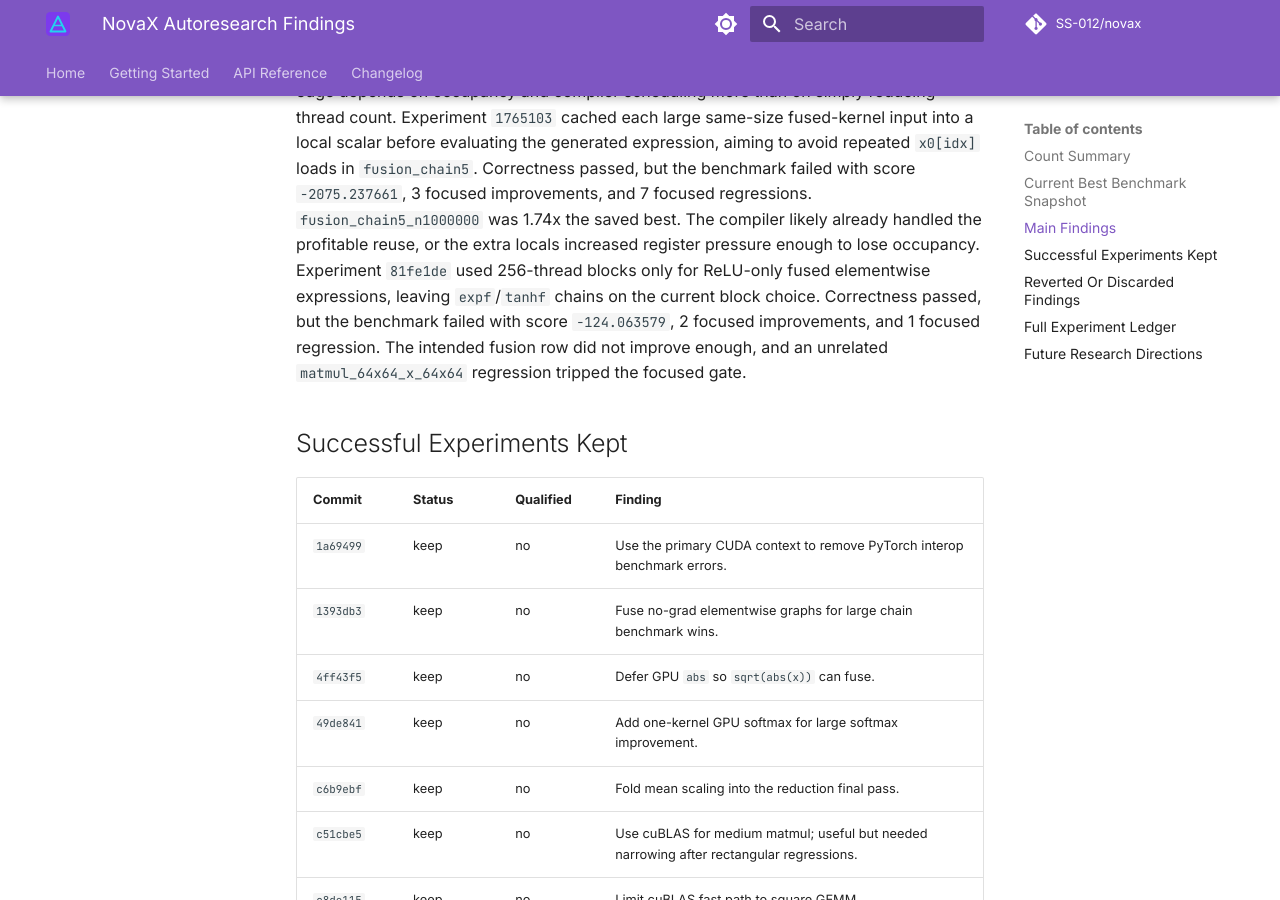
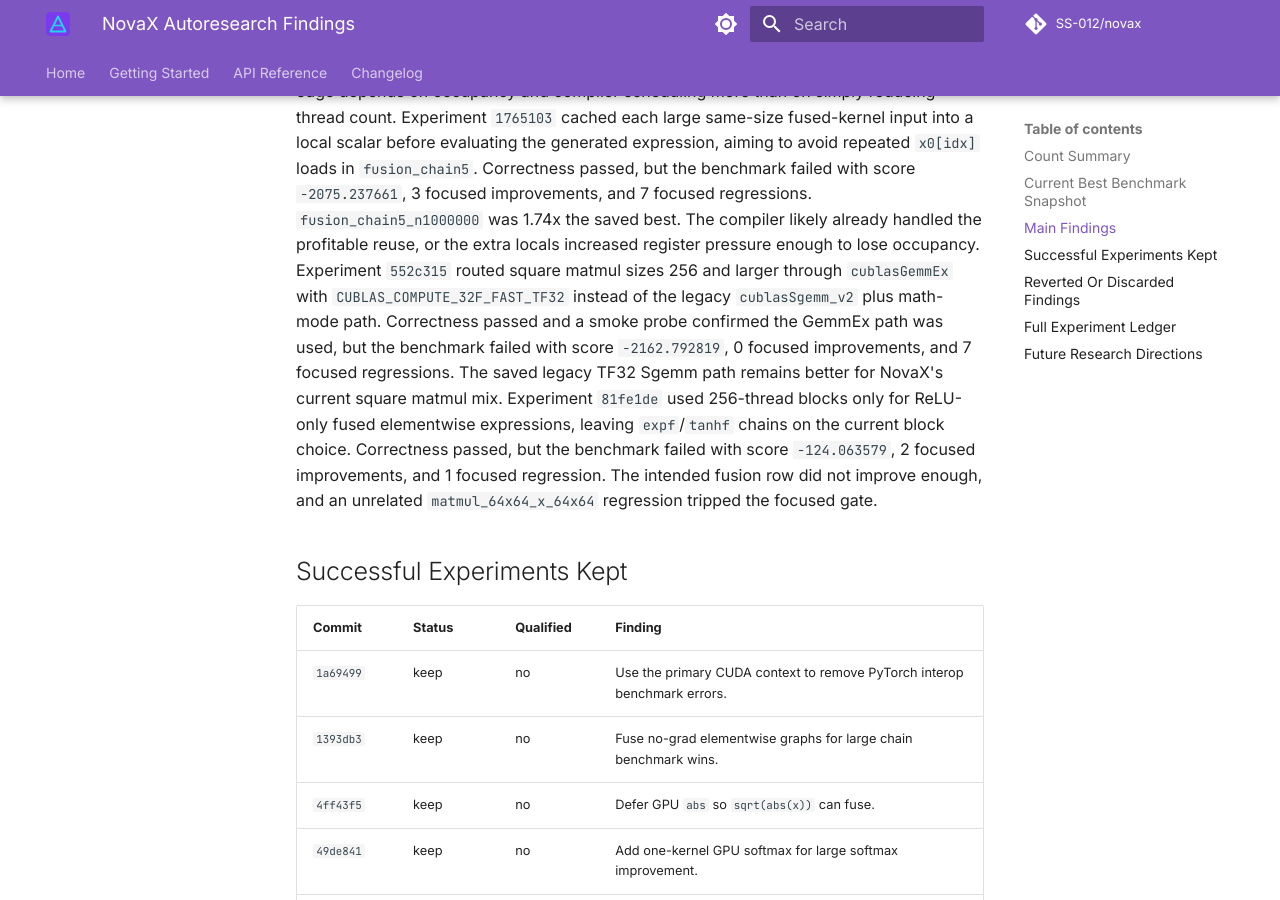
Before and after one commit to SS-012/novax, an MkDocs documentation site: the page built from docs/autoresearch-findings.md, in a window 1280 px wide and 900 px high, scrolled down 6921 px. Built offline with MkDocs 1.6.1 and Material for MkDocs 9.7.7, drawn with Linux system fonts in a browser that asks for light colours; comment, search, counter and statistics services are not loaded; the version menu is left out; some of the changed text lies outside the part shown.

Commit message:
docs: log cublas gemmex experiment

```diff
--- a/docs/autoresearch-findings.md
+++ b/docs/autoresearch-findings.md
@@ -311,6 +311,12 @@ benchmark failed with score `-2075.237661`, 3 focused improvements, and 7
 focused regressions. `fusion_chain5_n1000000` was 1.74x the saved best. The
 compiler likely already handled the profitable reuse, or the extra locals
 increased register pressure enough to lose occupancy.
+Experiment `552c315` routed square matmul sizes 256 and larger through
+`cublasGemmEx` with `CUBLAS_COMPUTE_32F_FAST_TF32` instead of the legacy
+`cublasSgemm_v2` plus math-mode path. Correctness passed and a smoke probe
+confirmed the GemmEx path was used, but the benchmark failed with score
+`-2162.792819`, 0 focused improvements, and 7 focused regressions. The saved
+legacy TF32 Sgemm path remains better for NovaX's current square matmul mix.
 Experiment `81fe1de` used 256-thread blocks only for ReLU-only fused
 elementwise expressions, leaving `expf`/`tanhf` chains on the current block
 choice. Correctness passed, but the benchmark failed with score `-124.063579`,
@@ -419,6 +425,7 @@ These experiments should not be retried in the same form.
 | `7c5ff68` | discard | Exact TF32 WMMA fused-mm ReLU kernel produced a small target win but missed the focused score gate. |
 | `a4120d8` | discard | Coarsening large fused elementwise kernels regressed both fusion-chain rows. |
 | `1765103` | discard | Caching large fused-kernel inputs in locals regressed `fusion_chain5` and failed the focused gate. |
+| `552c315` | discard | Square matmul through `cublasGemmEx` produced no saved-best improvements and regressed focused rows. |
 
 ## Full Experiment Ledger
 
@@ -516,6 +523,7 @@ These experiments should not be retried in the same form.
 | `7c5ff68` | discard | no | 2 | 1 | 0 | -4.118719 | 0.585784 | Exact TF32 WMMA fused-mm ReLU kernel produced a small target win but missed the focused score gate. |
 | `a4120d8` | discard | no | 2 | 4 | 0 | -1813.882196 | 0.645422 | Coarsening large fused elementwise kernels regressed both fusion-chain rows. |
 | `1765103` | discard | no | 3 | 7 | 0 | -2075.237661 | 0.597707 | Caching large fused-kernel inputs in locals regressed `fusion_chain5` and failed the focused gate. |
+| `552c315` | discard | no | 0 | 7 | 0 | -2162.792819 | 0.565353 | Square matmul through `cublasGemmEx` produced no saved-best improvements and regressed focused rows. |
 
 ## Future Research Directions
 
```
Also changed, not shown: other parts of docs/autoresearch-findings.md (+4 -4 lines), papers/2026-05-30-frontier-gpu-optimization.md (+8 -0 lines).
